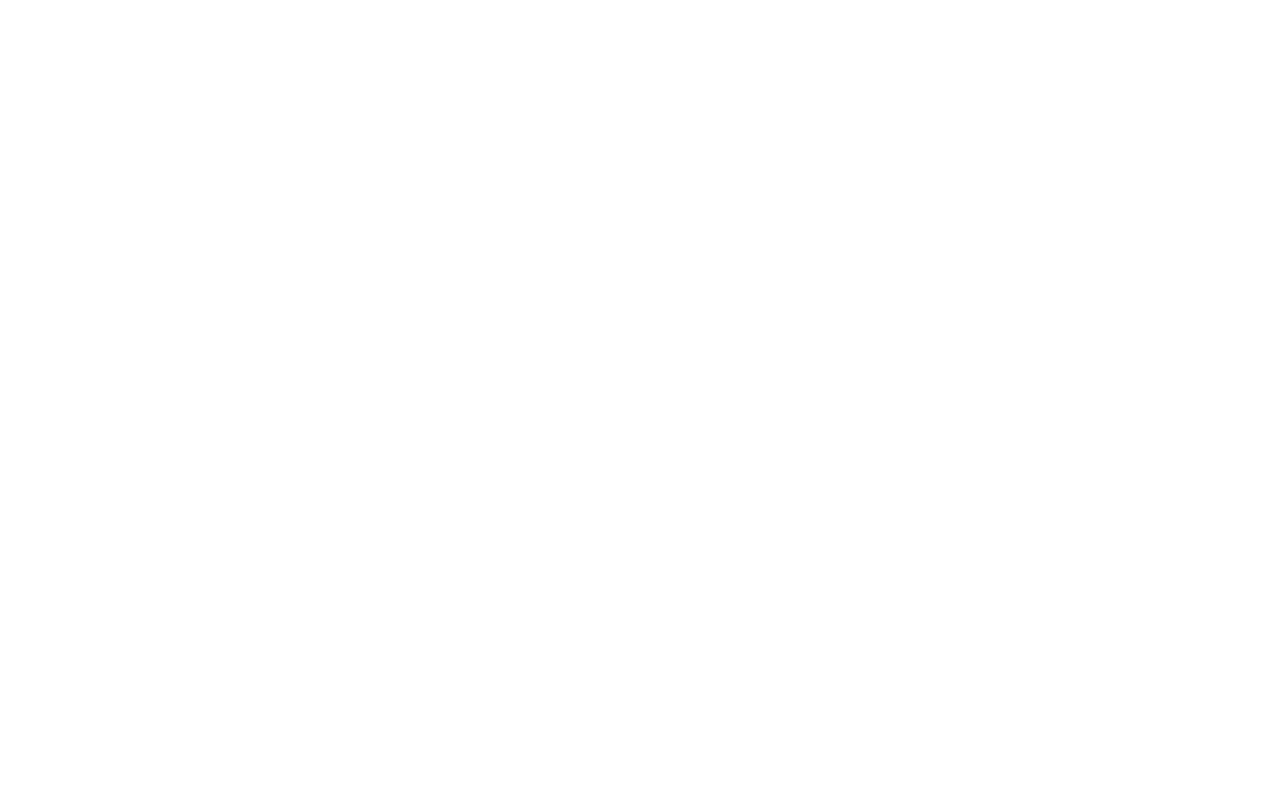
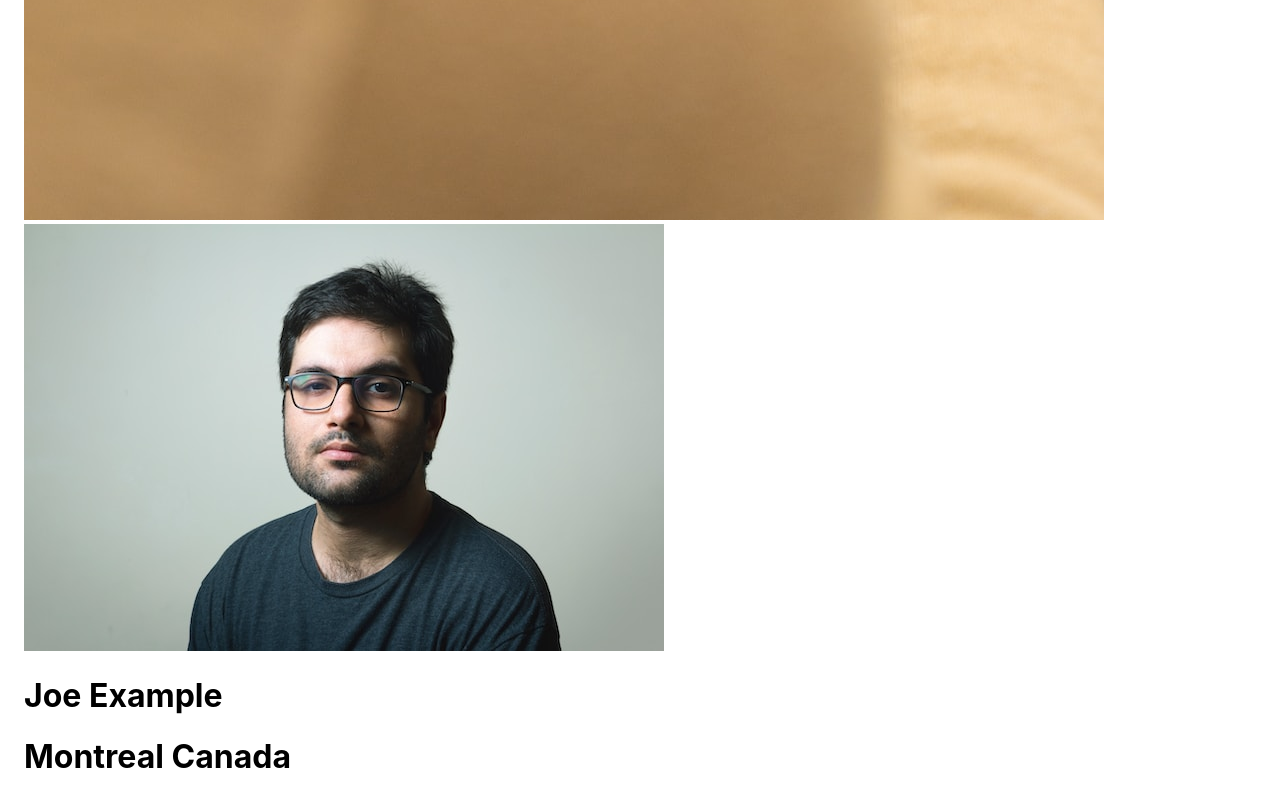
Before and after one commit to sandeepgill62/photolabs, a React (Create React App) app in the folder frontend/: page / in a window 1280 px wide. Shown: the part 1725-2525 px from the top of the page. Before the commit the page ends 800 px from the top, so only its background shows below. Built offline with nearby package versions, Linux system fonts and the light colour scheme; the HTML template or start-up script is replaced by a standard one.

Commit message:
adding PhotoListItem component

```diff
--- a/frontend/src/App.jsx
+++ b/frontend/src/App.jsx
@@ -3,11 +3,23 @@
 import PhotoListItem from './components/PhotoListItem';
 import './App.scss';
 
+const sampleDataForPhotoListItem = {
+  id: "1",
+  location: {
+    city: "Montreal",
+    country: "Canada",
+  },
+  imageSource: `${process.env.PUBLIC_URL}/Image-1-Regular.jpeg`,
+  username: "Joe Example",
+  profile: `${process.env.PUBLIC_URL}/profile-1.jpg`,
+};
+
+
 // Note: Rendering a single component to build components in isolation
 const App = () => {
   return (
     <div className="App">
-      <PhotoListItem/>
+      <PhotoListItem item={sampleDataForPhotoListItem} key={sampleDataForPhotoListItem.id} />
     </div>
   );
 };
--- a/frontend/src/components/PhotoListItem.jsx
+++ b/frontend/src/components/PhotoListItem.jsx
@@ -2,20 +2,20 @@
 
 import "../styles/PhotoListItem.scss";
 
+const PhotoListItem = (props) => {
 
-const sampleDataForPhotoListItem = {
-  id: "1",
-  location: {
-    city: "Montreal",
-    country: "Canada",
-  },
-  imageSource: `${process.env.PUBLIC_URL}/Image-1-Regular.jpeg`,
-  username: "Joe Example",
-  profile: `${process.env.PUBLIC_URL}/profile-1.jpg`,
-};
+  const { item, key } = props;
 
-const PhotoListItem = () => {
-  /* Insert React */
+  console.log(key);
+
+  return (
+    <>
+      <img src={item.imageSource} alt="image" />
+      <img src={item.profile} alt="" />
+      <h1>{item.username}</h1>
+      <h1>{item.location.city} {item.location.country}</h1>
+    </>
+  );
 };
 
 export default PhotoListItem;
```
Also changed, not shown: 1 other file (tests, documents, lock files or other folders).
